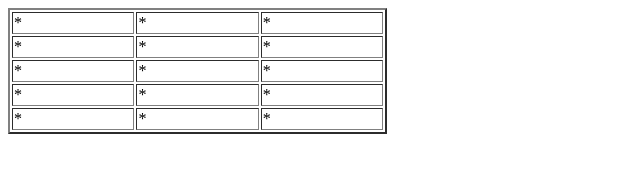
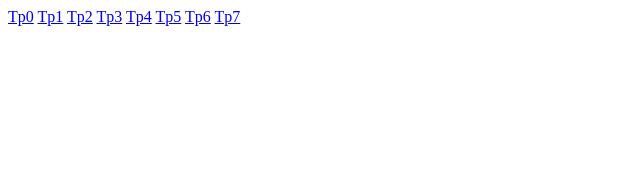
Before and after one commit to Iness04/TP2Javascript, a plain HTML site: page index.html in a window 1280 px wide. Shown: the whole page, without its empty margins (0-640 px from the left). Drawn offline with Linux system fonts and the light colour scheme.

Commit message:
Add files via upload

```diff
--- a/index.html
+++ b/index.html
@@ -5,13 +5,15 @@
 	<title></title>
 </head>
 <body>
-	<script type="text/javascript">
-		document.write("<table BORDER=2 width=30%")
-		for (i=1;i<=5;i++)
-			{document.write ("<tr> <td>*</td> <td>*</td> <td>*</td> </tr>" )};
-		document.write("</table>");
+	<a href="tp0.html">Tp0</a>
+	<a href="tp1.html">Tp1</a>
+	<a href="tp2.html">Tp2</a>
+	<a href="tp3.html">Tp3</a>
+	<a href="tp4.html">Tp4</a>
+	<a href="tp5.html">Tp5</a>
+	<a href="tp6.html">Tp6</a>
+	<a href="tp7.html">Tp7</a>
 
-	</script>
 
 </body>
 </html>
```
